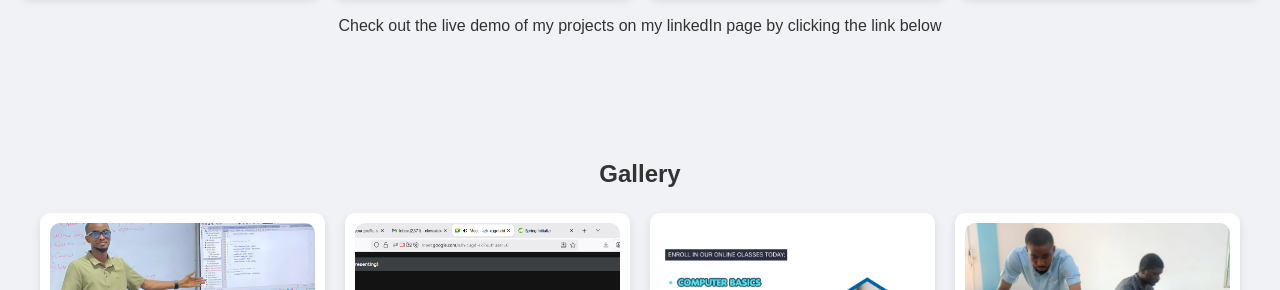
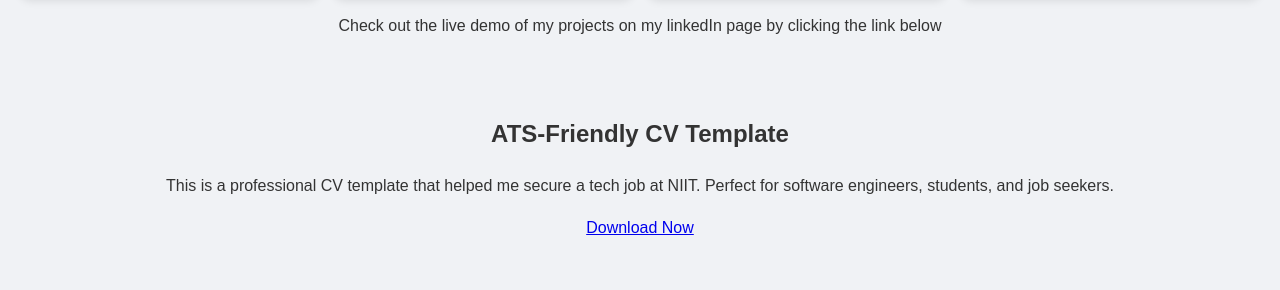
Before and after one commit to NKWEATU/kennedy-nkweatu, a plain HTML site: page index.html in a window 1280 px wide. Shown: the part 958-1248 px from the top of the page. Drawn offline with Linux system fonts and the light colour scheme.

Commit message:
my updated website

```diff
--- a/index.html
+++ b/index.html
@@ -56,6 +56,29 @@
         <div class="project-card">Credit Scoring ML Model</div>
     </div>
     <p>Check out the live demo of my projects on my linkedIn page by clicking the link below</p>
+</section>
+
+<section>
+    <style>
+        .center-content {
+            text-align: center;
+        }
+    </style>
+
+    <div class="center-content">
+
+        <h2>ATS-Friendly CV Template</h2>
+
+        <p>
+            This is a professional CV template that helped me secure a tech job at NIIT.
+            Perfect for software engineers, students, and job seekers.
+        </p>
+
+        <a href="https://selar.com/x11833eho7" target="_blank">
+            Download Now
+        </a>
+
+    </div>
 </section>
 
 <!-- GALLERY SECTION -->
```
